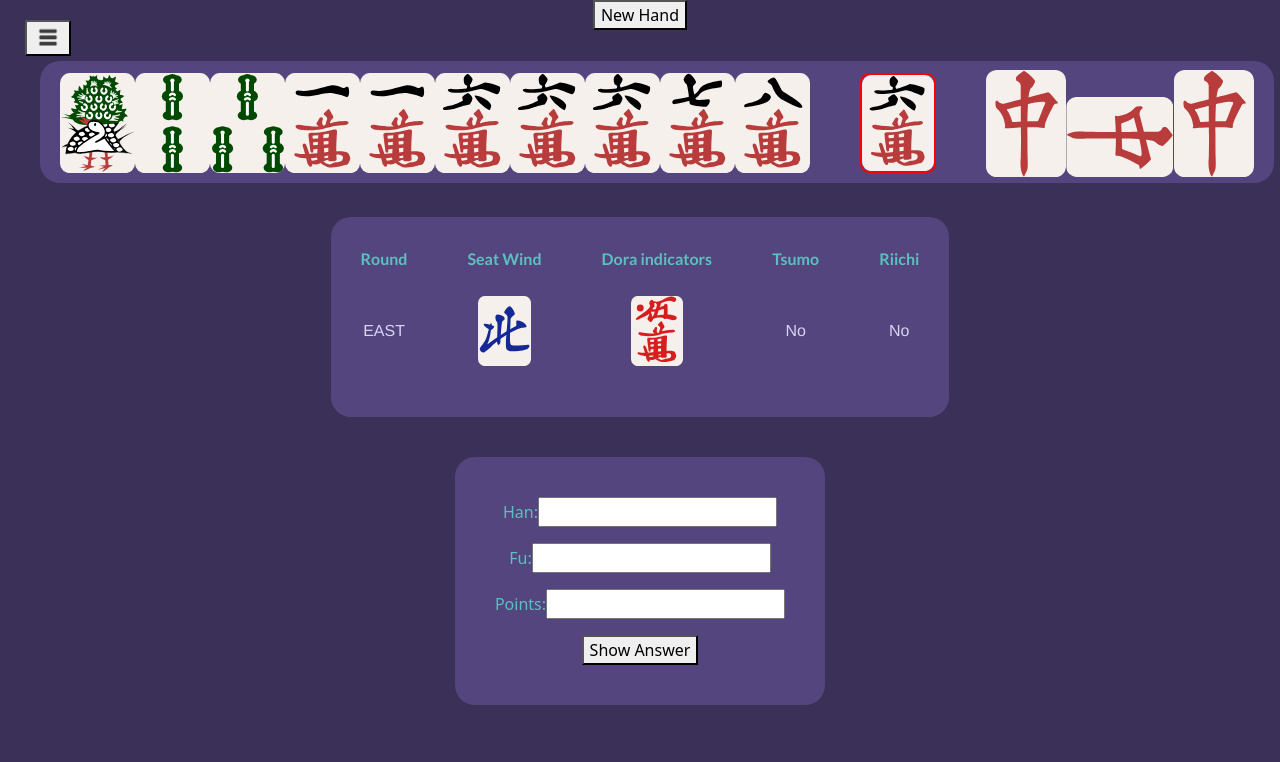
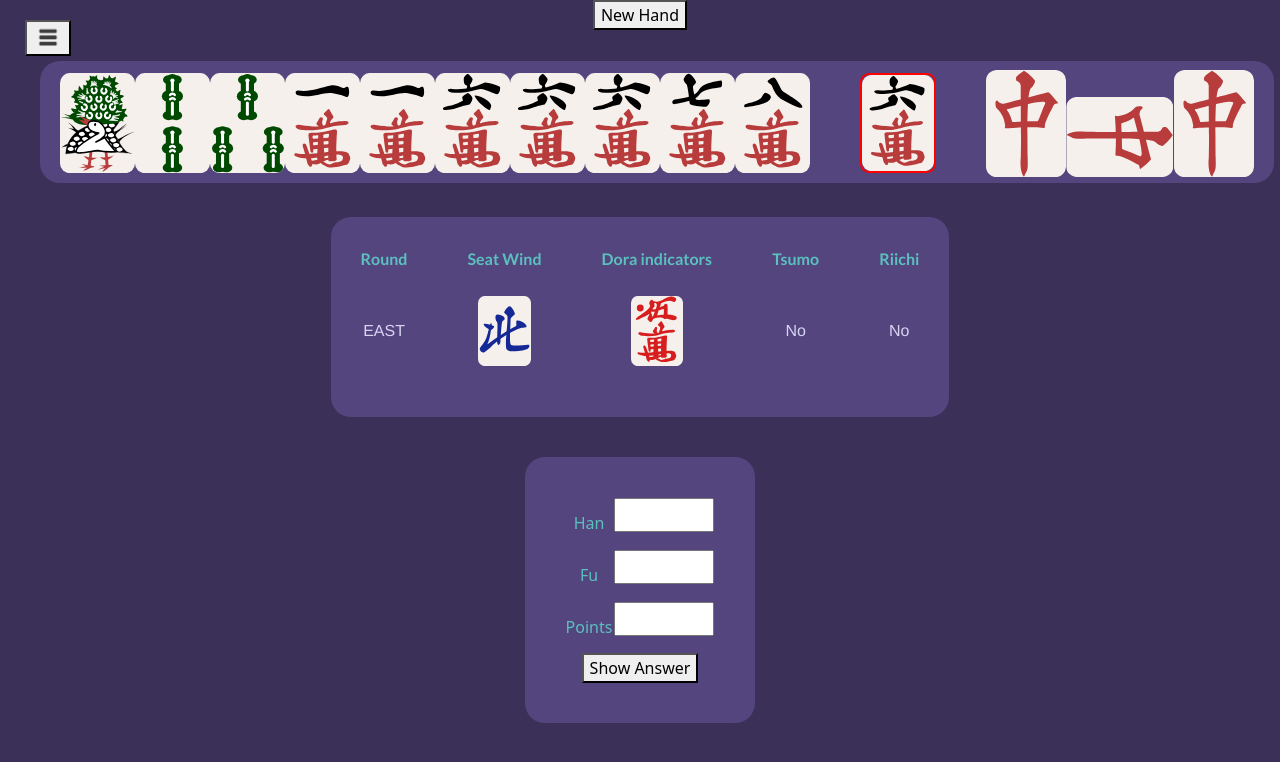
Before and after one commit to Varantha/Mahjong-ScoringTrainer, a React (Create React App) app: page / in a window 1280 px wide. Shown: the top 762 px of the page. Built offline with nearby package versions, Linux system fonts and the light colour scheme.

Commit message:
adjusting QuizPanel

```diff
--- a/src/App.css
+++ b/src/App.css
@@ -193,3 +193,9 @@
 .floatRight {
   float: right;
 }
+
+.quizBox {
+  width: 100px;
+  padding: 3px 5px;
+  box-sizing: border-box;
+}
--- a/src/components/QuizPanel.js
+++ b/src/components/QuizPanel.js
@@ -15,24 +15,43 @@ function QuizPanel(props) {
   return (
     <span className="bgcolor-1 quizPanel ">
       <Form className="quizPanel" onSubmit={onSubmit}>
+        <table>
+          <tr>
+            <td>
+              <label>Han</label>
+            </td>
+            <td>
               <FormGroup>
-          <label>
-            Han:
-            <input type="text" id="hanBox" name="han" />
-          </label>
+                <input type="text" id="hanBox" name="han" className="quizBox" />
               </FormGroup>
+            </td>
+          </tr>
+          <tr>
+            <td>
+              <label>Fu</label>
+            </td>
+            <td>
               <FormGroup>
-          <label>
-            Fu:
-            <input type="text" id="fuBox" name="fu" />
-          </label>
+                <input type="text" id="fuBox" name="fu" className="quizBox" />
               </FormGroup>
+            </td>
+          </tr>
+          <tr>
+            <td>
+              <label>Points</label>
+            </td>
+            <td>
               <FormGroup>
-          <label>
-            Points:
-            <input type="text" id="pointsBox" name="points" />
-          </label>
+                <input
+                  type="text"
+                  id="pointsBox"
+                  name="points"
+                  className="quizBox"
+                />
               </FormGroup>
+            </td>
+          </tr>
+        </table>
         <button>Show Answer</button>
       </Form>
       <Answer agari={agari} options={options} showAnswer={answerVisible} />
```
Lines whose indentation alone changed are shown as unchanged.
